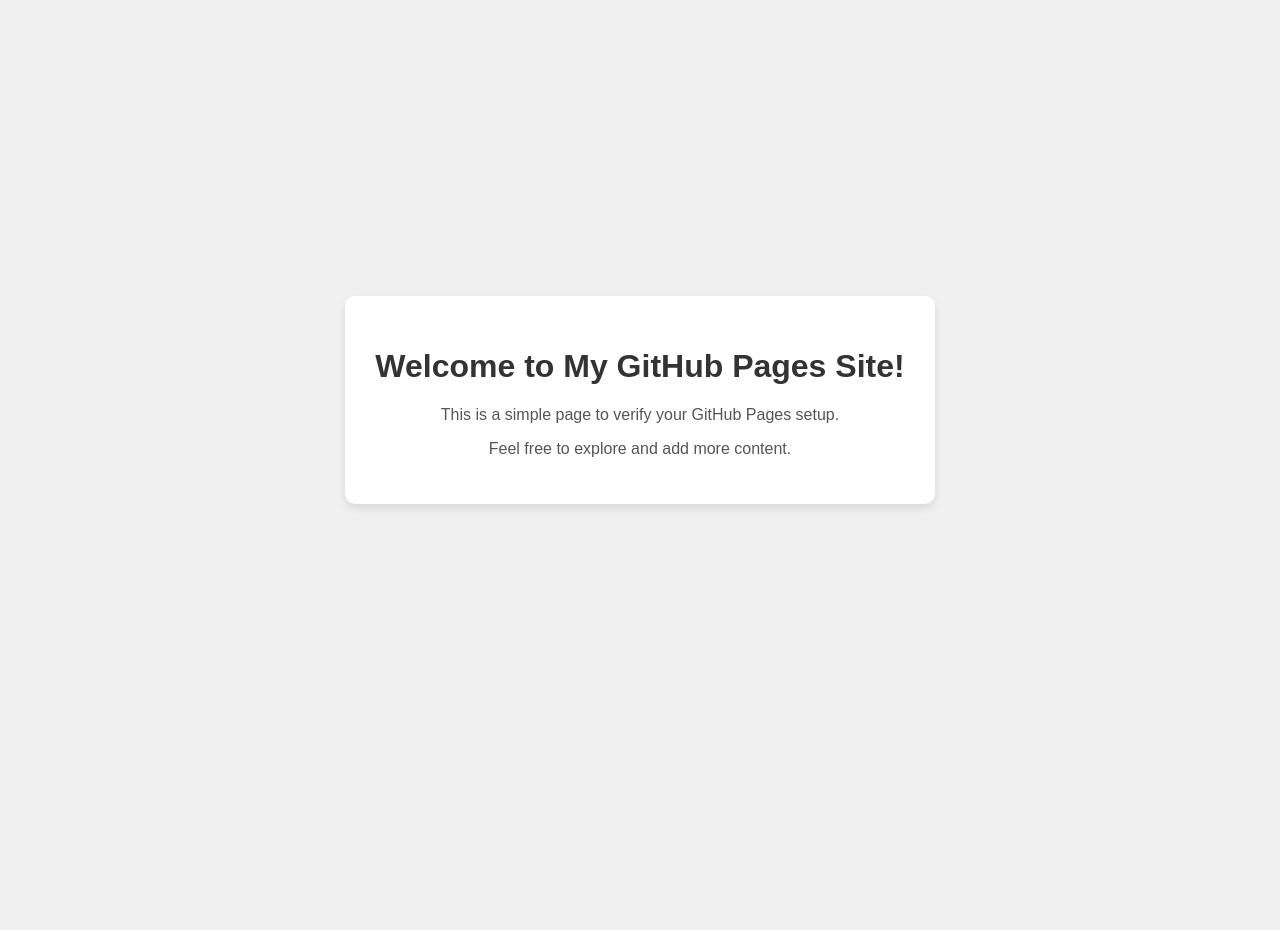
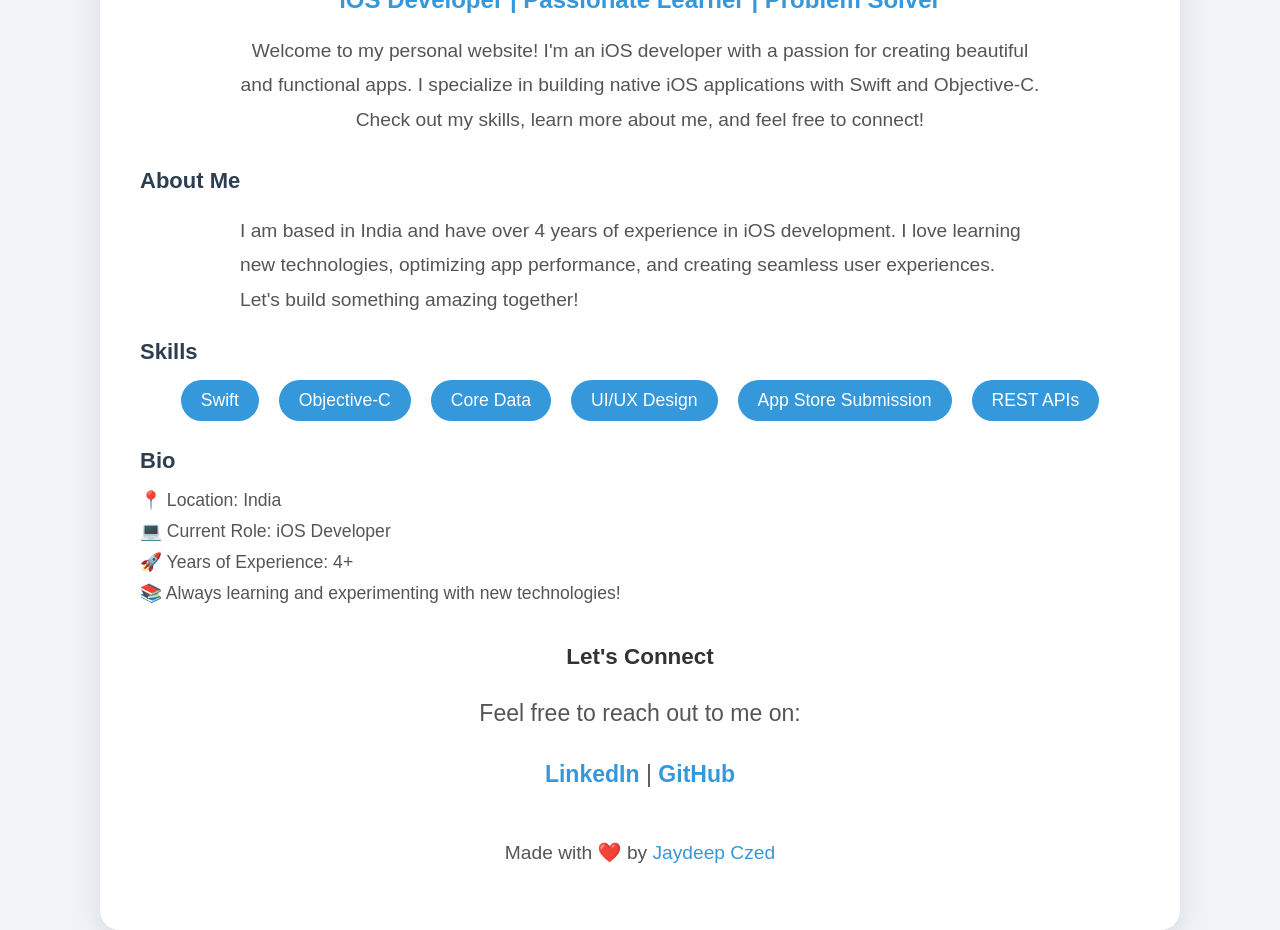
Before and after one commit to JaydeepCzed/jaydeepczed.github.io, a plain HTML site: page index.html in a window 1280 px wide. Before the commit the page ends 800 px from the top, so only its background shows below. Drawn offline with Linux system fonts and the light colour scheme.

Commit message:
Update index.html

```diff
--- a/index.html
+++ b/index.html
@@ -4,38 +4,162 @@
     <meta charset="UTF-8">
     <meta name="viewport" content="width=device-width, initial-scale=1.0">
     <meta http-equiv="X-UA-Compatible" content="ie=edge">
-    <title>Welcome to My GitHub Pages Site</title>
+    <title>Jaydeep Czed - iOS Developer</title>
     <style>
         body {
-            font-family: Arial, sans-serif;
-            background-color: #f0f0f0;
+            font-family: 'Arial', sans-serif;
+            background-color: #f0f4f8;
             margin: 0;
             padding: 0;
             display: flex;
             justify-content: center;
             align-items: center;
             height: 100vh;
+            color: #333;
         }
         .container {
+            background-color: #ffffff;
+            padding: 40px;
+            border-radius: 20px;
+            box-shadow: 0 10px 30px rgba(0, 0, 0, 0.1);
+            max-width: 1000px;
+            width: 90%;
             text-align: center;
-            background-color: #fff;
-            padding: 30px;
-            border-radius: 10px;
-            box-shadow: 0 4px 8px rgba(0, 0, 0, 0.1);
+            animation: fadeIn 1.5s ease-out;
         }
         h1 {
+            font-size: 36px;
+            color: #2c3e50;
+            margin-bottom: 10px;
+        }
+        h2 {
+            color: #3498db;
+            font-size: 24px;
+            margin-top: 0;
+        }
+        p {
+            font-size: 1.2em;
+            color: #555;
+            line-height: 1.8;
+            max-width: 800px;
+            margin: 20px auto;
+        }
+        .bio {
+            text-align: left;
+            margin-top: 30px;
+        }
+        .bio h3 {
+            color: #2c3e50;
+            margin-bottom: 10px;
+            font-size: 22px;
+        }
+        .bio ul {
+            list-style-type: none;
+            padding: 0;
+        }
+        .bio li {
+            font-size: 1.1em;
+            color: #555;
+            margin: 10px 0;
+        }
+        .skills ul {
+            display: flex;
+            justify-content: center;
+            flex-wrap: wrap;
+            padding: 0;
+            list-style-type: none;
+            margin-top: 10px;
+        }
+        .skills li {
+            background-color: #3498db;
+            color: #fff;
+            padding: 10px 20px;
+            border-radius: 50px;
+            margin: 5px 10px;
+            font-size: 1.1em;
+            transition: background-color 0.3s ease;
+        }
+        .skills li:hover {
+            background-color: #2980b9;
+        }
+        .contact {
+            margin-top: 40px;
+            font-size: 1.2em;
             color: #333;
         }
-        p {
-            color: #555;
+        .contact a {
+            text-decoration: none;
+            color: #3498db;
+            font-weight: bold;
+        }
+        .contact a:hover {
+            text-decoration: underline;
+        }
+        .footer {
+            margin-top: 40px;
+            font-size: 1em;
+            color: #777;
+        }
+        .footer a {
+            color: #3498db;
+            text-decoration: none;
+        }
+        .footer a:hover {
+            text-decoration: underline;
+        }
+        @keyframes fadeIn {
+            from {
+                opacity: 0;
+            }
+            to {
+                opacity: 1;
+            }
         }
     </style>
 </head>
 <body>
     <div class="container">
-        <h1>Welcome to My GitHub Pages Site!</h1>
-        <p>This is a simple page to verify your GitHub Pages setup.</p>
-        <p>Feel free to explore and add more content.</p>
+        <h1>Hi, I'm Jaydeep Czed!</h1>
+        <h2>iOS Developer | Passionate Learner | Problem Solver</h2>
+        <p>Welcome to my personal website! I'm an iOS developer with a passion for creating beautiful and functional apps. I specialize in building native iOS applications with Swift and Objective-C. Check out my skills, learn more about me, and feel free to connect!</p>
+
+        <div class="bio">
+            <h3>About Me</h3>
+            <p>I am based in India and have over 4 years of experience in iOS development. I love learning new technologies, optimizing app performance, and creating seamless user experiences. Let's build something amazing together!</p>
+
+            <h3>Skills</h3>
+            <div class="skills">
+                <ul>
+                    <li>Swift</li>
+                    <li>Objective-C</li>
+                    <li>Core Data</li>
+                    <li>UI/UX Design</li>
+                    <li>App Store Submission</li>
+                    <li>REST APIs</li>
+                </ul>
+            </div>
+
+            <h3>Bio</h3>
+            <ul>
+                <li>📍 Location: India</li>
+                <li>💻 Current Role: iOS Developer</li>
+                <li>🚀 Years of Experience: 4+</li>
+                <li>📚 Always learning and experimenting with new technologies!</li>
+            </ul>
+        </div>
+
+        <div class="contact">
+            <h3>Let's Connect</h3>
+            <p>Feel free to reach out to me on:</p>
+            <p>
+                <a href="https://www.linkedin.com/in/jaydeepczed" target="_blank">LinkedIn</a> |
+                <a href="https://github.com/jaydeepczed" target="_blank">GitHub</a>
+            </p>
+        </div>
+
+        <div class="footer">
+            <p>Made with ❤️ by <a href="https://jaydeepczed.github.io">Jaydeep Czed</a></p>
+        </div>
     </div>
 </body>
 </html>
```
